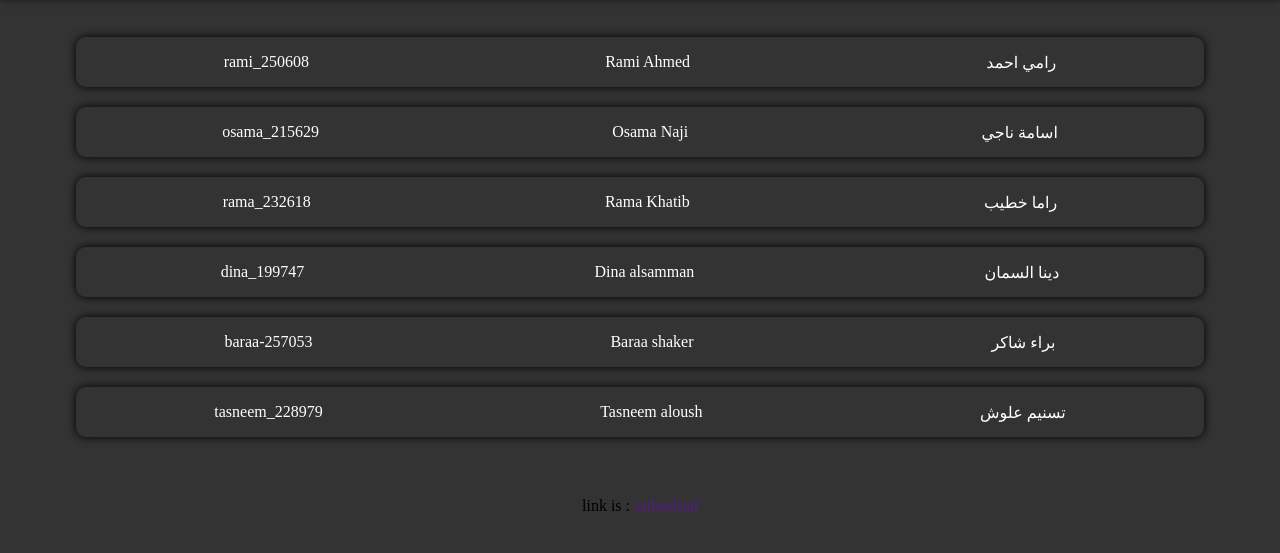
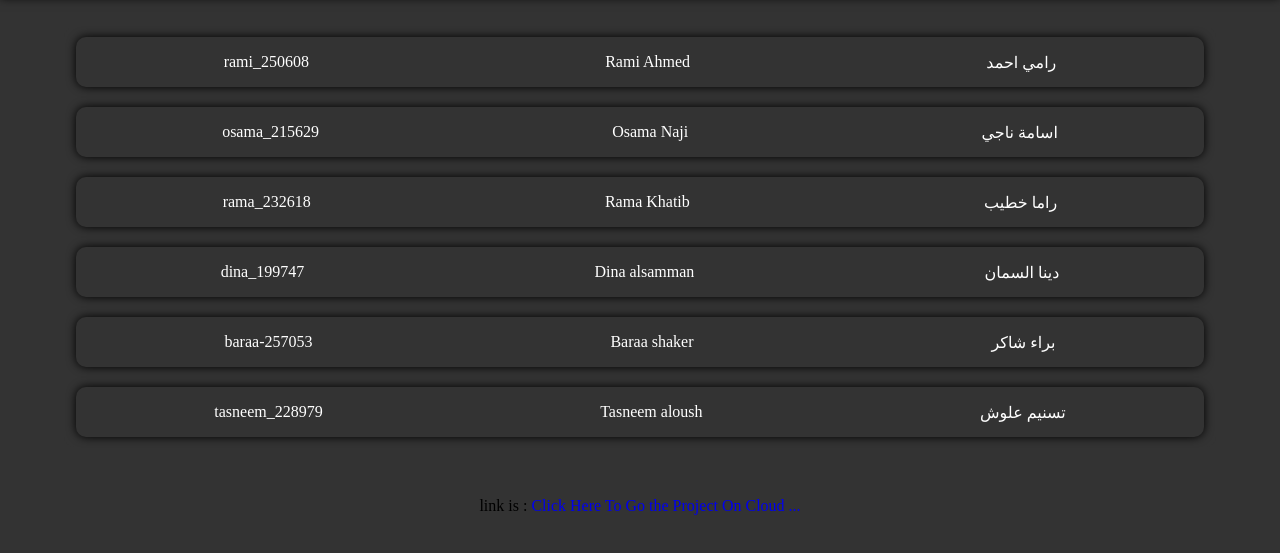
Before and after one commit to Rami-Ahmed68/HW, a plain HTML site: page index.html in a window 1280 px wide. Shown: the part 53-606 px from the top of the page. Drawn offline with Linux system fonts and the light colour scheme.

Commit message:
Update index.html

```diff
--- a/index.html
+++ b/index.html
@@ -59,7 +59,7 @@
 
     <div class="link">
         link is :
-        <a href="">sadsadsad</a>
+        <a href="https://rami-ahmed68.github.io/HW/">Click Here To Go the Project On Cloud ...</a>
     </div>
 
 </body>
```
